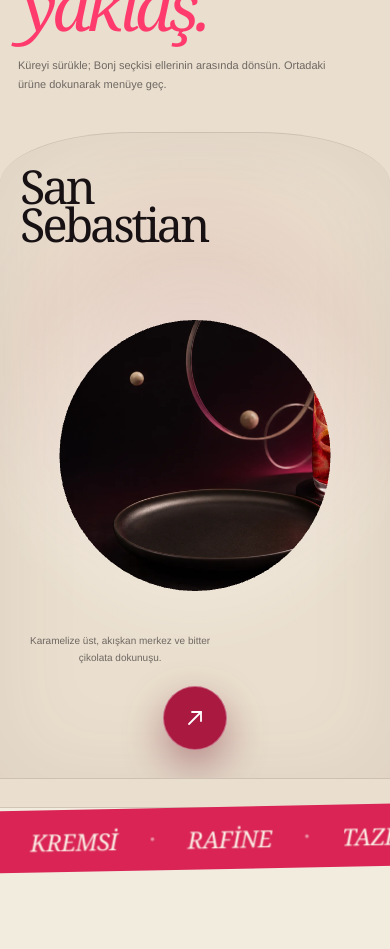
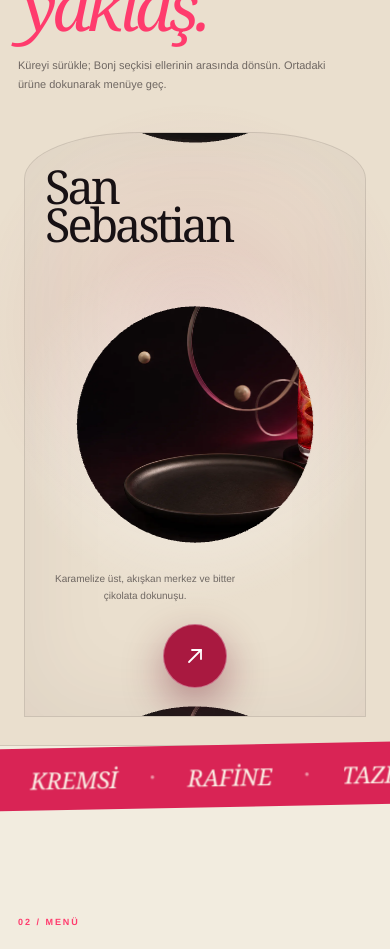
Before and after one commit to cerilas/Bonj, a Next.js app: page / in a window 390 px wide. Shown: the part 1400-2349 px from the top of the page. Built offline with nearby package versions, Linux system fonts and the light colour scheme; no server answers; the database is empty.

Commit message:
Restore mobile menu control with scroll gutters

```diff
--- a/app/components/InfiniteMenu.css
+++ b/app/components/InfiniteMenu.css
@@ -14,7 +14,7 @@
   overflow: hidden;
   outline: none;
   cursor: grab;
-  touch-action: pan-y;
+  touch-action: none;
 }
 
 #infinite-grid-menu-canvas:active { cursor: grabbing; }
--- a/app/components/InfiniteMenu.jsx
+++ b/app/components/InfiniteMenu.jsx
@@ -472,7 +472,7 @@ class ArcballControl {
     canvas.addEventListener('pointerleave', this.handlePointerEnd);
     canvas.addEventListener('pointermove', this.handlePointerMove);
 
-    canvas.style.touchAction = 'pan-y';
+    canvas.style.touchAction = 'none';
   }
 
   destroy() {
--- a/app/globals.css
+++ b/app/globals.css
@@ -2015,10 +2015,10 @@ button {
   .infinite-menu-heading h2 em { margin-left: .06em; }
   .infinite-menu-heading > p { max-width: 92%; justify-self: start; }
   .infinite-menu-frame {
-    width: 100%;
-    height: min(166vw, 680px);
+    width: calc(100% - 48px);
+    height: min(150vw, 640px);
     margin-top: 38px;
-    border-inline: 0;
+    border-inline: 1px solid rgba(255, 255, 255, .13);
     border-radius: 34% 34% 0 0 / 8% 8% 0 0;
   }
 
```
